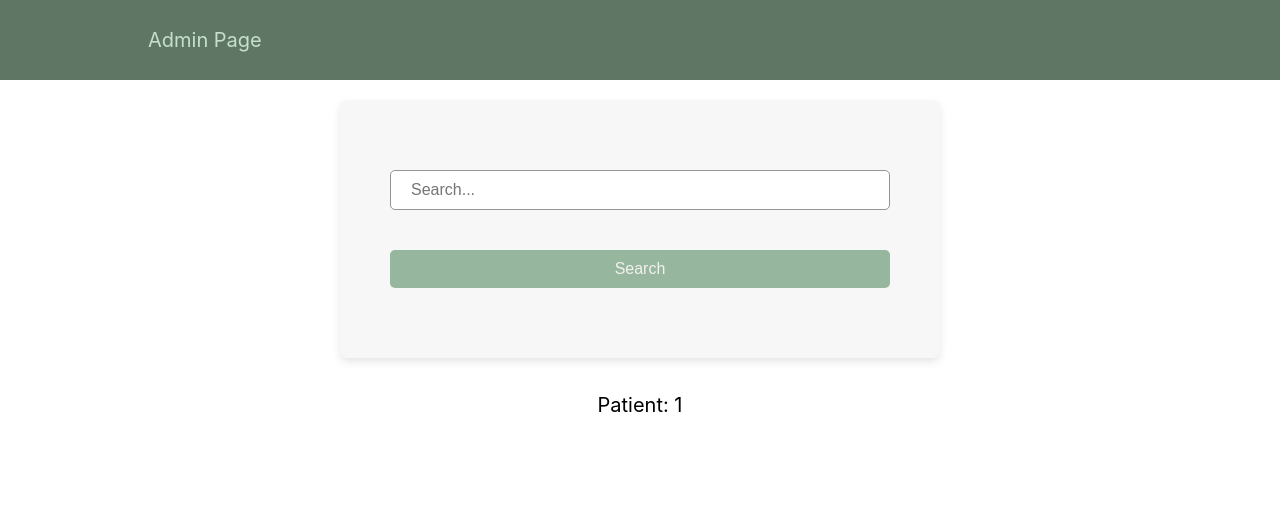
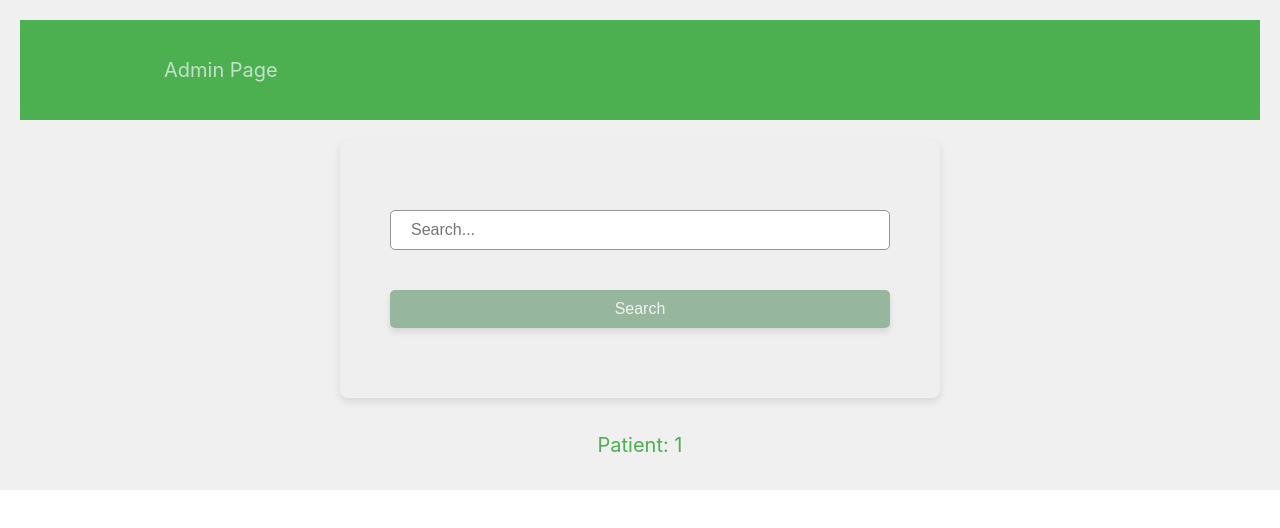
Before and after one commit to Koshin-M-Mohamed/Group-9, a React (Create React App) app in the folder client/: page /patientResults/1 in a window 1280 px wide. Shown: the top 528 px of the page. Built offline with nearby package versions, Linux system fonts and the light colour scheme; no server answers.

Commit message:
refined CSS for all pages

```diff
--- /dev/null
+++ b/client/src/patientOne.css
@@ -0,0 +1,52 @@
+/* CSS for PatientOne page with modern colors and nice borders */
+
+.App {
+    background-color: #f0f0f0;
+    padding: 20px;
+}
+
+.App-header {
+    background-color: #4CAF50;
+    color: #fff;
+    padding: 10px;
+    margin-bottom: 20px;
+}
+
+h1 {
+    color: #4CAF50;
+}
+
+a {
+    color: #2196F3;
+}
+
+table {
+    width: 100%;
+    border-collapse: collapse;
+    border: 1px solid #ccc;
+}
+
+td, th {
+    padding: 12px;
+    border: 1px solid #ddd;
+}
+
+th {
+    background-color: #f2f2f2;
+}
+
+button {
+    background-color: #4CAF50;
+    color: #fff;
+    border: none;
+    padding: 10px 20px;
+    cursor: pointer;
+    border-radius: 5px;
+    box-shadow: 0 4px 6px rgba(0, 0, 0, 0.1);
+    transition: background-color 0.3s, box-shadow 0.3s;
+}
+
+button:hover {
+    background-color: #45a049;
+    box-shadow: 0 6px 8px rgba(0, 0, 0, 0.2);
+}
--- a/client/src/patientOne.js
+++ b/client/src/patientOne.js
@@ -3,6 +3,7 @@ import axios from 'axios';
 import Table from './table';
 import Search from './Search';
 import { Link, useParams } from 'react-router-dom';
+import './patientOne.css';
 
 function PatientOne() {
   const { patientId } = useParams();
```
Also changed, not shown: 1 other file (tests, documents, lock files or other folders).
